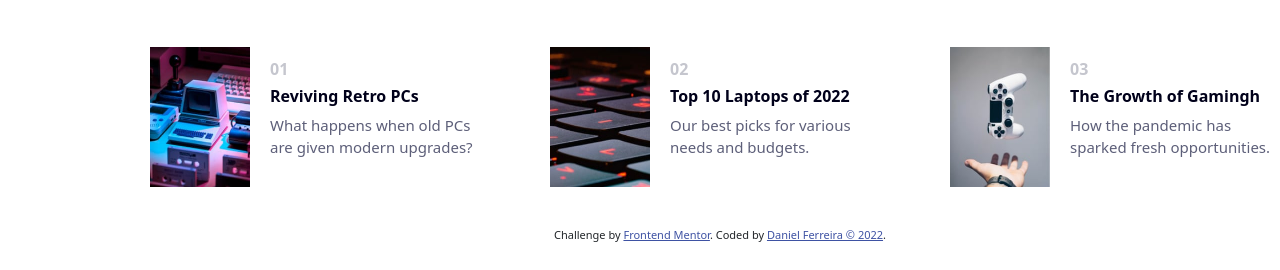
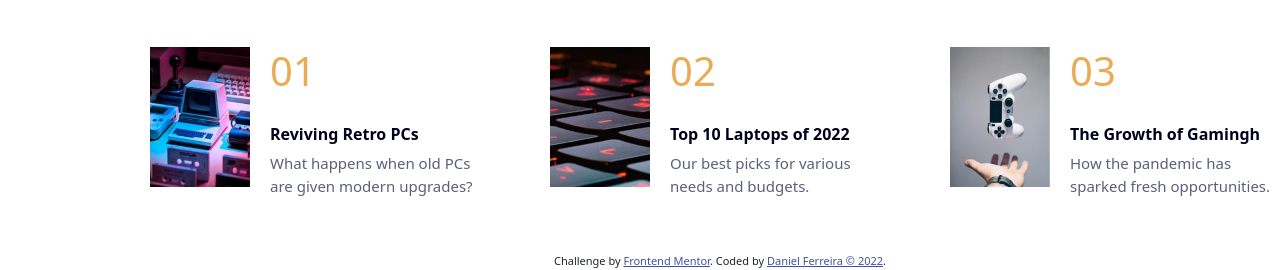
Before and after one commit to DaniJFerreira/W_News_Homepage, a plain HTML site: page index.html in a window 1280 px wide. Shown: the part 674-944 px from the top of the page. Before the commit the page ends 918 px from the top, so only its background shows below. Drawn offline with nearby package versions, Linux system fonts and the light colour scheme; files whose address does not match are found by name.

```diff
--- a/index.html
+++ b/index.html
@@ -71,7 +71,7 @@
   <div class="article col-md-3" role="article">
     <img src="./assets/images/image-retro-pcs.jpg" alt="">
       <div class="artContent">
-      <h3>01</h3>
+      <h2>01</h2>
       <h4><a href="#">Reviving Retro PCs</a></h4>
       <p>What happens when old PCs are given modern upgrades?</p>
       </div>
@@ -80,7 +80,7 @@
   <div class="article col-md-3" role="article">
     <img src="./assets/images/image-top-laptops.jpg" alt="">
       <div class="artContent">
-      <h3>02</h3>
+      <h2>02</h2>
       <h4><a href="#">Top 10 Laptops of 2022</a></h4>
       <p>Our best picks for various needs and budgets.</p>
       </div>
@@ -89,7 +89,7 @@
   <div class="article col-md-3" role="article">
    <img src="./assets/images//image-gaming-growth.jpg" alt="">
     <div class="artContent">
-      <h3>03</h3>
+      <h2>03</h2>
       <h4><a href="#">The Growth of Gamingh</a></h4>
       <p>How the pandemic has sparked fresh opportunities.</p>
       </div>
```
